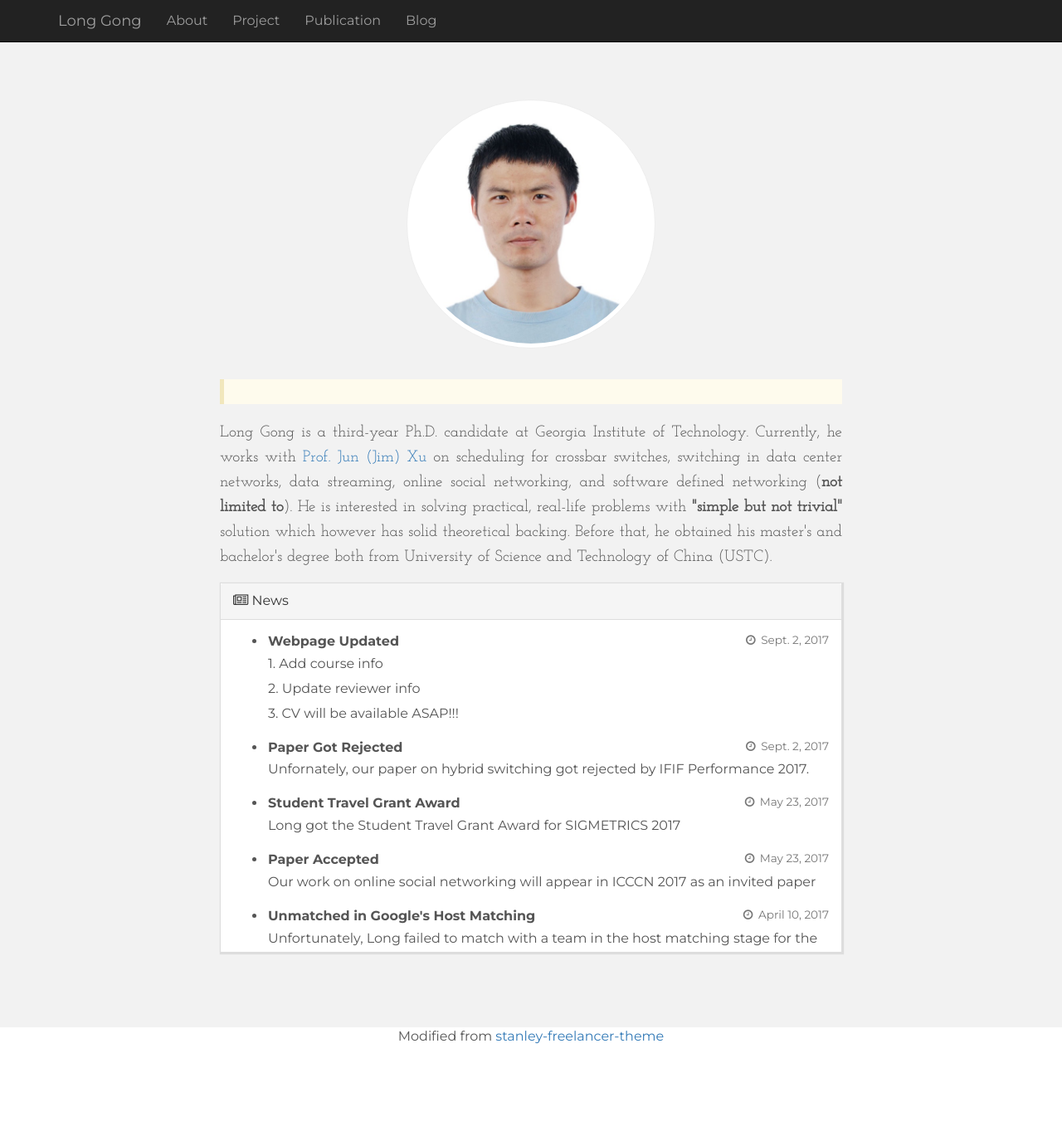
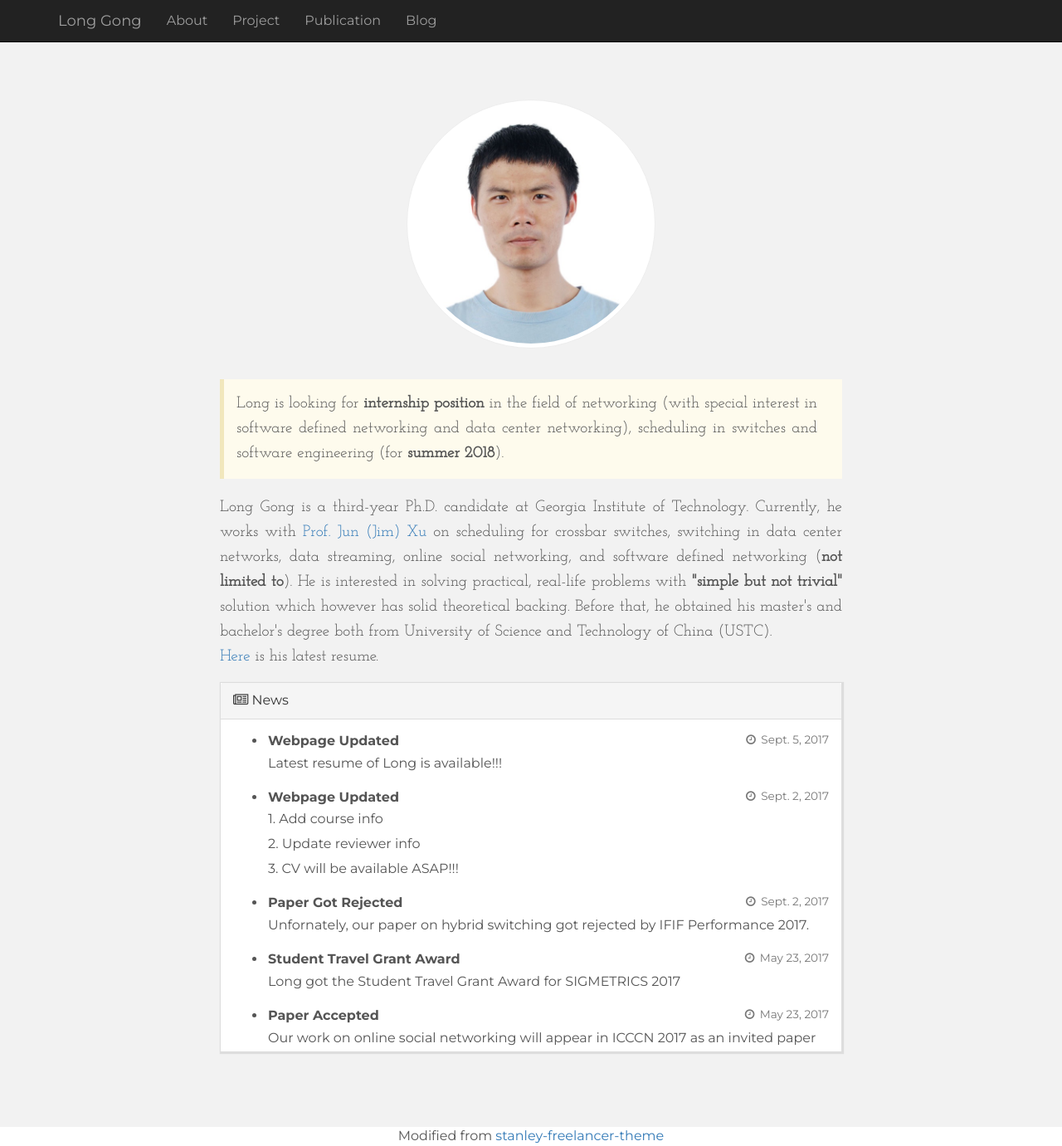
Before and after one commit to lgong30/lgong30.github.io, a Jekyll site: the page built from index.html, in a window 1280 px wide and 1381 px high. Shown: the whole window at 83% size. Built offline with Jekyll 4.4.1, drawn with Linux system fonts in a browser that asks for light colours; nearby versions of some CDN libraries; comment, search, counter and statistics services are not loaded.

Commit message:
add resume

```diff
--- a/_config.yml
+++ b/_config.yml
@@ -102,6 +102,9 @@ education:
     description: ""
 
 news:
+  - summary: Webpage Updated
+    time: Sept. 5, 2017
+    content: Latest resume of Long is available!!!
   - summary: Webpage Updated
     time: Sept. 2, 2017
     content: 1. Add course info<br/>2. Update reviewer info<br/>3. CV will be available ASAP!!!
--- a/_includes/ad.html
+++ b/_includes/ad.html
@@ -1,2 +1,2 @@
 <!-- advertise -->
-<!-- Long is looking for <B>internship position</B> in the field of networking (with special interest in software defined networking and data center networking), scheduling in switches and software engineering (for <B>summer 2017</B>).  -->
+Long is looking for <B>internship position</B> in the field of networking (with special interest in software defined networking and data center networking), scheduling in switches and software engineering (for <B>summer 2018</B>).
--- a/_includes/self.html
+++ b/_includes/self.html
@@ -1,2 +1,2 @@
 <!-- self introduce -->
-Long Gong is a third-year Ph.D. candidate at Georgia Institute of Technology. Currently, he works with <a href="{{ site.advisor.PhD.url }}">Prof. {{ site.advisor.PhD.name }}</a> on {% for ri in site.research_interests %}{% if forloop.last == true %} and {% endif %}{{ ri }}{% if forloop.last == false %}, {% endif %}{% endfor %} (<B>not limited to</B>). He is interested in solving practical, real-life problems with <B>"simple but not trivial"</B> solution which however has solid theoretical backing. Before that, he obtained his master's and bachelor's degree both from University of Science and Technology of China (USTC).
+Long Gong is a third-year Ph.D. candidate at Georgia Institute of Technology. Currently, he works with <a href="{{ site.advisor.PhD.url }}">Prof. {{ site.advisor.PhD.name }}</a> on {% for ri in site.research_interests %}{% if forloop.last == true %} and {% endif %}{{ ri }}{% if forloop.last == false %}, {% endif %}{% endfor %} (<B>not limited to</B>). He is interested in solving practical, real-life problems with <B>"simple but not trivial"</B> solution which however has solid theoretical backing. Before that, he obtained his master's and bachelor's degree both from University of Science and Technology of China (USTC). <br/><a href="{{ site.url }}/assets/file/long_full_2018.pdf">Here</a> is his latest resume.
```
Also changed, not shown: 1 other file.
